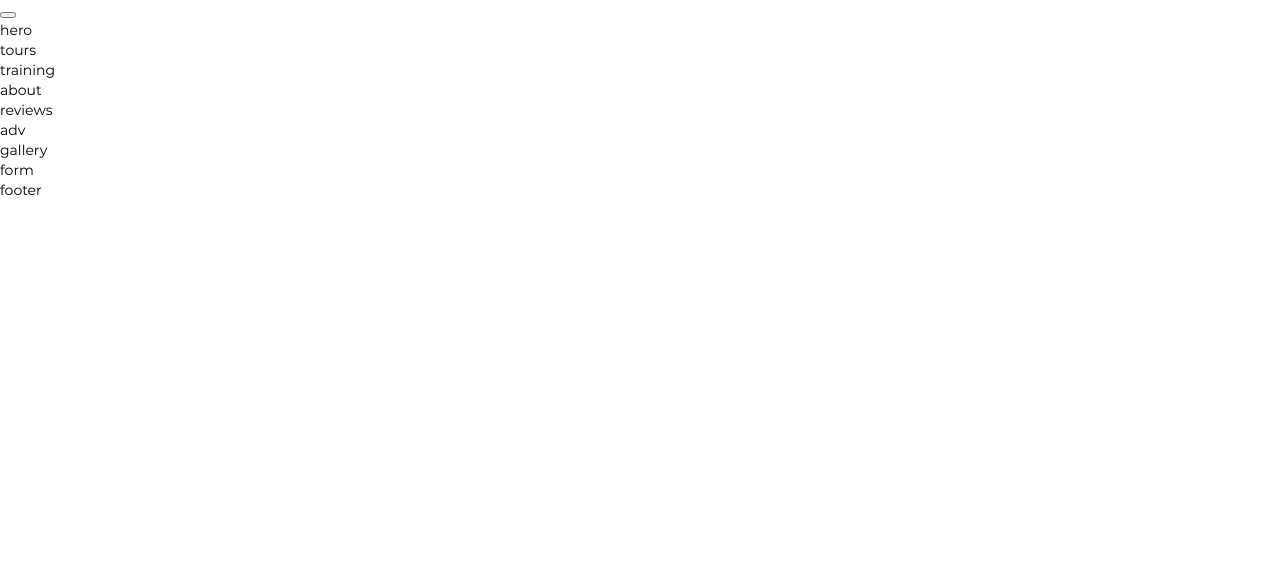
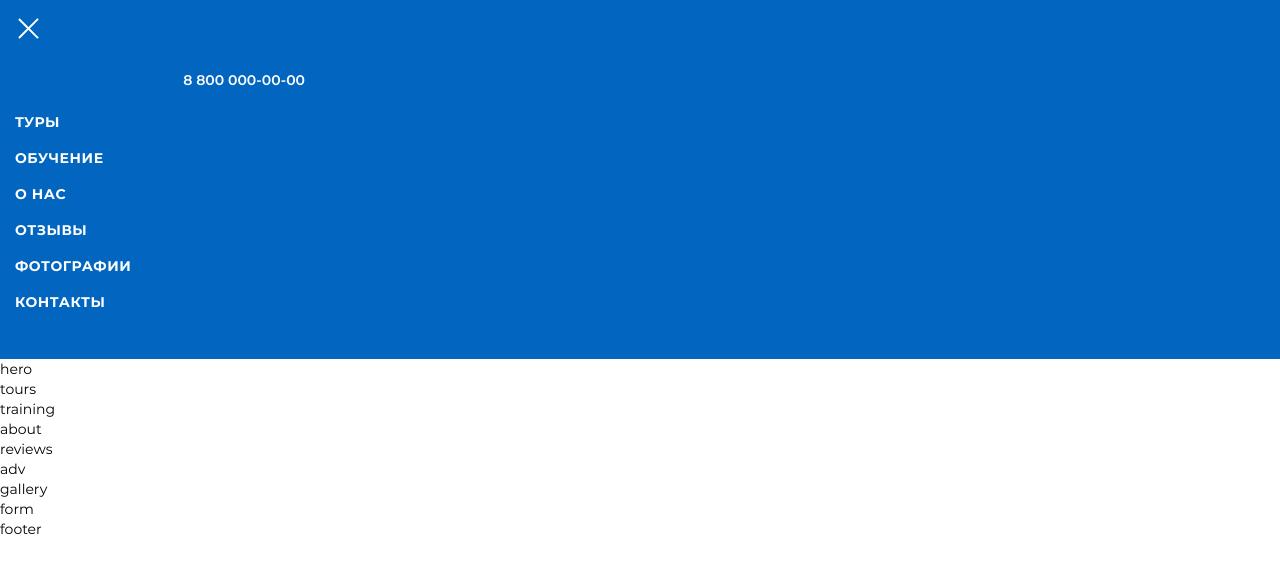
Before and after one commit to hRacc00n/lifetour, a website built with Vite: page source/index.html in a window 1280 px wide. Both pictures are taken after a click on the button "Открыть меню". Built offline with nearby package versions, Linux system fonts and the light colour scheme.

Commit message:
Верстает мобильную версию блока header

```diff
--- a/source/index.html
+++ b/source/index.html
@@ -15,14 +15,54 @@
       <use href="/__spritemap#sprite-user"></use>
     </svg> -->
     <!-- примеры требуемых атрибутов data-test="*" -->
+
     <header class="header" data-test="header">
       <div class="header__container">
+
         <button class="header__button toggle-burger" type="button">
           <span class="visually-hidden">Открыть меню</span>
           <span class="toggle-burger__line1"></span>
           <span class="toggle-burger__line2"></span>
           <span class="toggle-burger__line3"></span>
         </button>
+
+        <a class="header__logo" href="#">
+          <span class="visually-hidden">Логотип сайта LifeTour</span>
+          <svg width="142" height="42">
+            <use href="/__spritemap#sprite-logo"></use>
+          </svg>
+        </a>
+
+        <a class="header__phone" href="tel:88000000000">8 800 000-00-00</a>
+
+        <nav class="header__navigation header__navigation--close">
+          <ul class="header__list">
+            <li class="header__item">
+              <a class="header__link" href="#">Туры</a>
+            </li>
+
+            <li class="header__item">
+              <a class="header__link" href="#">Обучение</a>
+            </li>
+
+            <li class="header__item">
+              <a class="header__link" href="#">О нас</a>
+            </li>
+
+            <li class="header__item">
+              <a class="header__link" href="#">Отзывы</a>
+            </li>
+
+            <li class="header__item">
+              <a class="header__link" href="#">Фотографии</a>
+            </li>
+
+            <li class="header__item">
+              <a class="header__link" href="#">Контакты</a>
+            </li>
+          </ul>
+        </nav>
+
       </div>
     </header>
 
--- a/source/js/main.js
+++ b/source/js/main.js
@@ -2,3 +2,8 @@
 // import Swiper from "swiper";
 // import {Navigation, Pagination} from "swiper/modules";
 // import 'swiper/css';
+
+import { onBurgerSwitchDisplay } from './on-burger-swithc-display';
+import { burgerButton } from './variables';
+
+burgerButton.addEventListener('click', onBurgerSwitchDisplay);
--- /dev/null
+++ b/source/js/on-burger-swithc-display.js
@@ -0,0 +1,14 @@
+import { burgerButton, navigationList } from './variables';
+
+
+const onBurgerSwitchDisplay = () => {
+  burgerButton.classList.toggle('toggle-burger--open');
+  navigationList.classList.toggle('header__navigation--close');
+  if (burgerButton.classList.contains('toggle-burger--open')) {
+    document.body.style.overflow = 'hidden';
+  } else {
+    document.body.style.removeProperty('overflow');
+  }
+};
+
+export {onBurgerSwitchDisplay};
--- /dev/null
+++ b/source/js/variables.js
@@ -0,0 +1,4 @@
+const burgerButton = document.querySelector('.toggle-burger');
+const navigationList = document.querySelector('.header__navigation');
+
+export {burgerButton, navigationList};
--- a/source/sass/blocks/header.scss
+++ b/source/sass/blocks/header.scss
@@ -0,0 +1,61 @@
+.header {
+  background-color: $additional;
+}
+
+.header__container {
+  display: grid;
+  width: 320px;
+  padding: 15px 15px 13px;
+  grid-template-columns: 117px 1fr;
+  gap: 0 31px;
+}
+
+.header__button {
+  width: 27px;
+  height: 26px;
+  cursor: pointer;
+}
+
+.header__logo {
+  display: block;
+  margin-bottom: 16px;
+}
+
+.header__logo svg {
+  display: block;
+}
+
+.header__phone {
+  grid-column: 2 / 3;
+  justify-self: end;
+  font-size: 14px;
+  font-weight: 600;
+  line-height: 1;
+  color: $white;
+  text-decoration: none;
+}
+
+.header__navigation {
+  &--close {
+    display: none;
+  }
+}
+
+.header__list {
+  @include list-resseting;
+
+  display: flex;
+  padding: 25px 0 34px;
+  flex-direction: column;
+  gap: 16px;
+}
+
+.header__link {
+  font-size: 14px;
+  font-weight: 700;
+  line-height: 1;
+  letter-spacing: 0.04em;
+  text-transform: uppercase;
+  color: $white;
+  text-decoration: none;
+}
--- /dev/null
+++ b/source/sass/blocks/toggle-burger.scss
@@ -0,0 +1,55 @@
+.toggle-burger {
+  position: relative;
+  background-color: transparent;
+  border: none;
+}
+
+.toggle-burger__line1 {
+  position: absolute;
+  top: 4px;
+  left: 0;
+  width: 100%;
+  height: 2px;
+  background-color: $white;
+  translate: 0 -20%;
+  transition: all 0.3s;
+}
+
+.toggle-burger__line2 {
+  position: absolute;
+  top: 50%;
+  left: 0;
+  width: 17px;
+  height: 2px;
+  background-color: $white;
+  translate: 0 -50%;
+  transition: all 0.3s;
+}
+
+.toggle-burger__line3 {
+  position: absolute;
+  bottom: 4px;
+  left: 0;
+  width: 100%;
+  height: 2px;
+  background-color: $white;
+  translate: 0 20%;
+  transition: all 0.3s;
+}
+
+.toggle-burger--open .toggle-burger__line1 {
+  top: 13px;
+  rotate: 45deg;
+  transition: all 0.5s;
+}
+
+.toggle-burger--open .toggle-burger__line2 {
+  width: 0;
+  transition: all 0.5s;
+}
+
+.toggle-burger--open .toggle-burger__line3 {
+  top: 12px;
+  rotate: -45deg;
+  transition: all 0.5s;
+}
--- a/source/sass/common/fonts.scss
+++ b/source/sass/common/fonts.scss
@@ -3,8 +3,8 @@
   font-style: normal;
   font-weight: 300;
   src:
-    url("../../fonts/Montserrat/Montserrat-Light.woff2") format("woff2"),
-    url("../../fonts/Montserrat/Montserrat-Light.woff") format("woff");
+    url("../../fonts/montserrat/Montserrat-Light.woff2") format("woff2"),
+    url("../../fonts/montserrat/Montserrat-Light.woff") format("woff");
   font-display: swap;
 }
 
@@ -13,8 +13,8 @@
   font-style: normal;
   font-weight: 400;
   src:
-    url("../../fonts/Montserrat/Montserrat-Regular.woff2") format("woff2"),
-    url("../../fonts/Montserrat/Montserrat-Regular.woff") format("woff");
+    url("../../fonts/montserrat/Montserrat-Regular.woff2") format("woff2"),
+    url("../../fonts/montserrat/Montserrat-Regular.woff") format("woff");
   font-display: swap;
 }
 
@@ -23,8 +23,8 @@
   font-style: normal;
   font-weight: 500;
   src:
-    url("../../fonts/Montserrat/Montserrat-Medium.woff2") format("woff2"),
-    url("../../fonts/Montserrat/Montserrat-Medium.woff") format("woff");
+    url("../../fonts/montserrat/Montserrat-Medium.woff2") format("woff2"),
+    url("../../fonts/montserrat/Montserrat-Medium.woff") format("woff");
   font-display: swap;
 }
 
@@ -33,8 +33,8 @@
   font-style: normal;
   font-weight: 600;
   src:
-    url("../../fonts/Montserrat/Montserrat-SemiBold.woff2") format("woff2"),
-    url("../../fonts/Montserrat/Montserrat-SemiBold.woff") format("woff");
+    url("../../fonts/montserrat/Montserrat-SemiBold.woff2") format("woff2"),
+    url("../../fonts/montserrat/Montserrat-SemiBold.woff") format("woff");
   font-display: swap;
 }
 
@@ -43,8 +43,8 @@
   font-style: normal;
   font-weight: 700;
   src:
-    url("../../fonts/Montserrat/Montserrat-Bold.woff2") format("woff2"),
-    url("../../fonts/Montserrat/Montserrat-Bold.woff") format("woff");
+    url("../../fonts/montserrat/Montserrat-Bold.woff2") format("woff2"),
+    url("../../fonts/montserrat/Montserrat-Bold.woff") format("woff");
   font-display: swap;
 }
 
@@ -53,7 +53,7 @@
   font-style: normal;
   font-weight: 800;
   src:
-    url("../../fonts/Montserrat/Montserrat-ExtraBold.woff2") format("woff2"),
-    url("../../fonts/Montserrat/Montserrat-ExtraBold.woff") format("woff");
+    url("../../fonts/montserrat/Montserrat-ExtraBold.woff2") format("woff2"),
+    url("../../fonts/montserrat/Montserrat-ExtraBold.woff") format("woff");
   font-display: swap;
 }
--- a/source/sass/style.scss
+++ b/source/sass/style.scss
@@ -8,6 +8,7 @@
 /* BLOCKS */
 
 @import "./blocks/header";
+@import "./blocks/toggle-burger";
 
 /* VENDOR */
 @import "vendor/normalize";
```
Also changed, not shown: source/img/sprite/logo.svg, source/img/sprite/user.svg (deleted).
